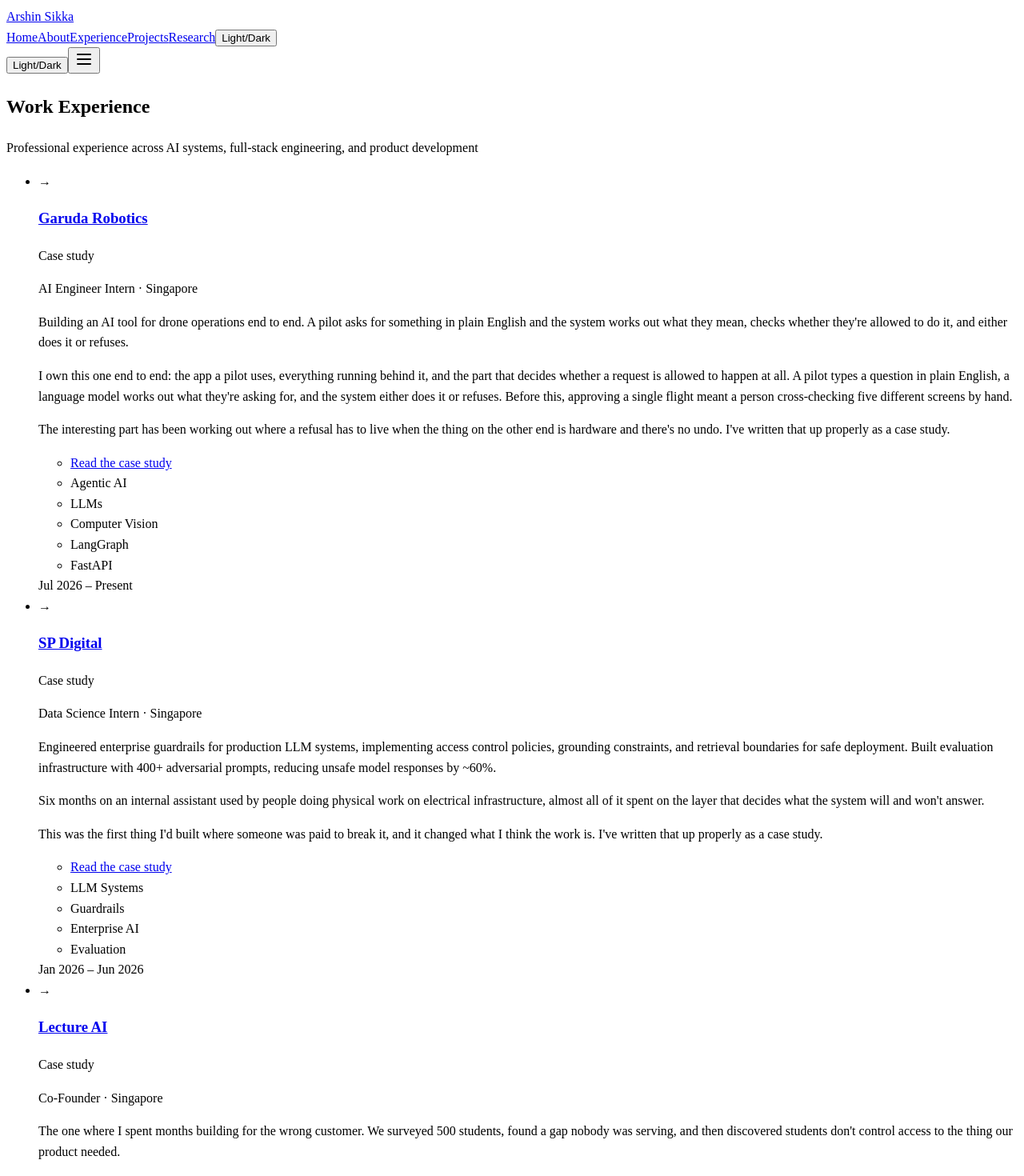
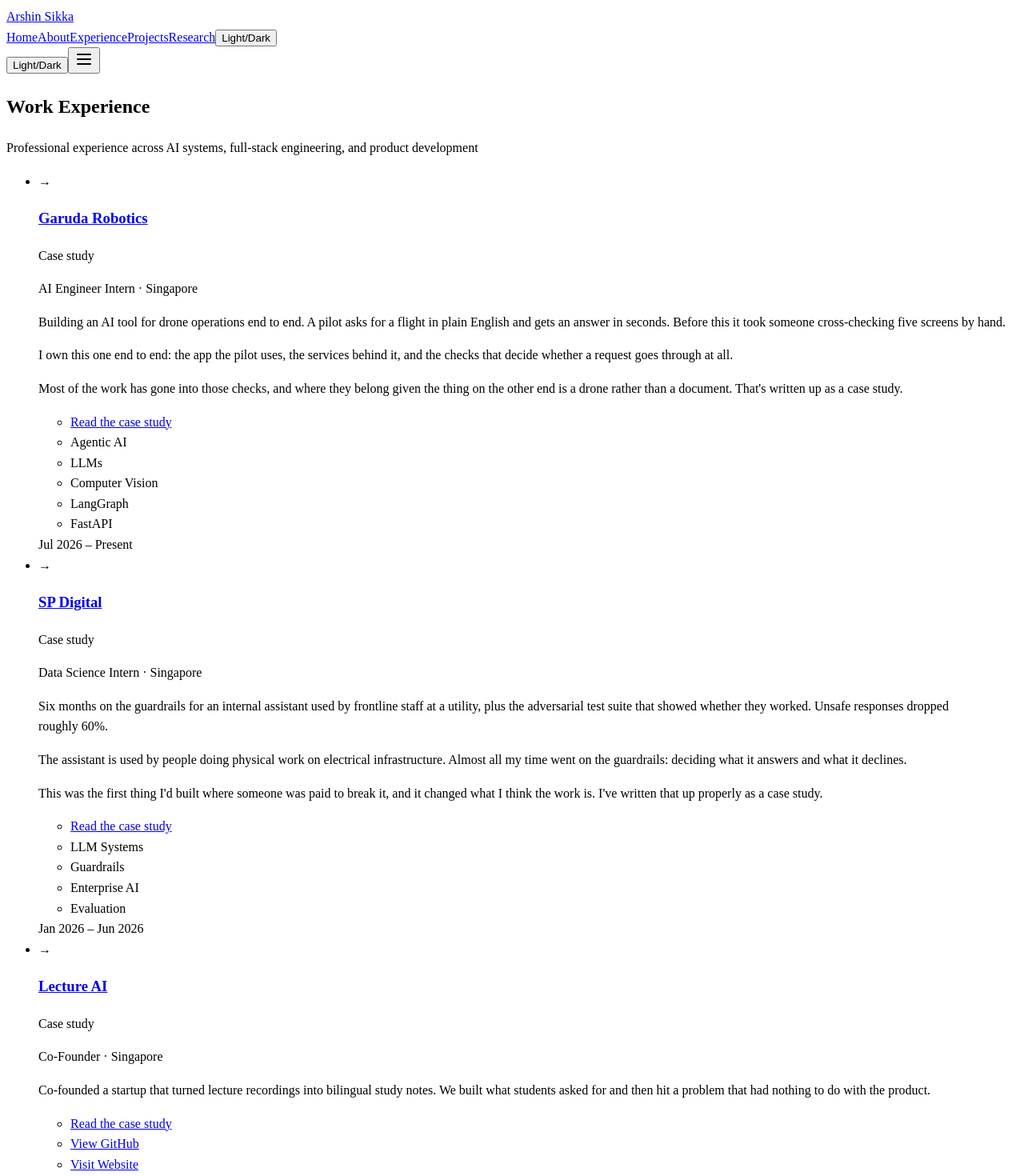
Before and after one commit to arshinsikka/portfolio, a React (Vite) app in the folder client/: page /work in a window 1280 px wide. Shown: the top 1470 px of the page at 80% size. Built offline with nearby package versions, Linux system fonts and the light colour scheme.

Commit message:
Rewrite the Garuda, SP Digital and Lecture AI role copy
Removes the overlap between the Garuda description and its body, takes the
SP Digital description out of resume voice, and updates the Lecture AI line
to match the rewritten case study.

```diff
--- a/client/src/content/roles.ts
+++ b/client/src/content/roles.ts
@@ -8,13 +8,13 @@
     location: "Singapore",
     dates: "Jul 2026 – Present",
     description:
-      "Building an AI tool for drone operations end to end. A pilot asks for something in plain English and the system works out what they mean, checks whether they're allowed to do it, and either does it or refuses.",
+      "Building an AI tool for drone operations end to end. A pilot asks for a flight in plain English and gets an answer in seconds. Before this it took someone cross-checking five screens by hand.",
     body: [
       {
-        text: "I own this one end to end: the app a pilot uses, everything running behind it, and the part that decides whether a request is allowed to happen at all. A pilot types a question in plain English, a language model works out what they're asking for, and the system either does it or refuses. Before this, approving a single flight meant a person cross-checking five different screens by hand.",
+        text: "I own this one end to end: the app the pilot uses, the services behind it, and the checks that decide whether a request goes through at all.",
       },
       {
-        text: "The interesting part has been working out where a refusal has to live when the thing on the other end is hardware and there's no undo. I've written that up properly as a case study.",
+        text: "Most of the work has gone into those checks, and where they belong given the thing on the other end is a drone rather than a document. That's written up as a case study.",
       },
     ],
     tags: ["Agentic AI", "LLMs", "Computer Vision", "LangGraph", "FastAPI"],
@@ -35,10 +35,10 @@
     location: "Singapore",
     dates: "Jan 2026 – Jun 2026",
     description:
-      "Engineered enterprise guardrails for production LLM systems, implementing access control policies, grounding constraints, and retrieval boundaries for safe deployment. Built evaluation infrastructure with 400+ adversarial prompts, reducing unsafe model responses by ~60%.",
+      "Six months on the guardrails for an internal assistant used by frontline staff at a utility, plus the adversarial test suite that showed whether they worked. Unsafe responses dropped roughly 60%.",
     body: [
       {
-        text: "Six months on an internal assistant used by people doing physical work on electrical infrastructure, almost all of it spent on the layer that decides what the system will and won't answer.",
+        text: "The assistant is used by people doing physical work on electrical infrastructure. Almost all my time went on the guardrails: deciding what it answers and what it declines.",
       },
       {
         text: "This was the first thing I'd built where someone was paid to break it, and it changed what I think the work is. I've written that up properly as a case study.",
@@ -61,7 +61,7 @@
     location: "Singapore",
     dates: "Jul 2025 – Mar 2026",
     description:
-      "The one where I spent months building for the wrong customer. We surveyed 500 students, found a gap nobody was serving, and then discovered students don't control access to the thing our product needed.",
+      "Co-founded a startup that turned lecture recordings into bilingual study notes. We built what students asked for and then hit a problem that had nothing to do with the product.",
     tags: ["AI", "NLP", "RAG", "Startup", "Product"],
     projectSlug: "lecture-ai",
     links: [
```
